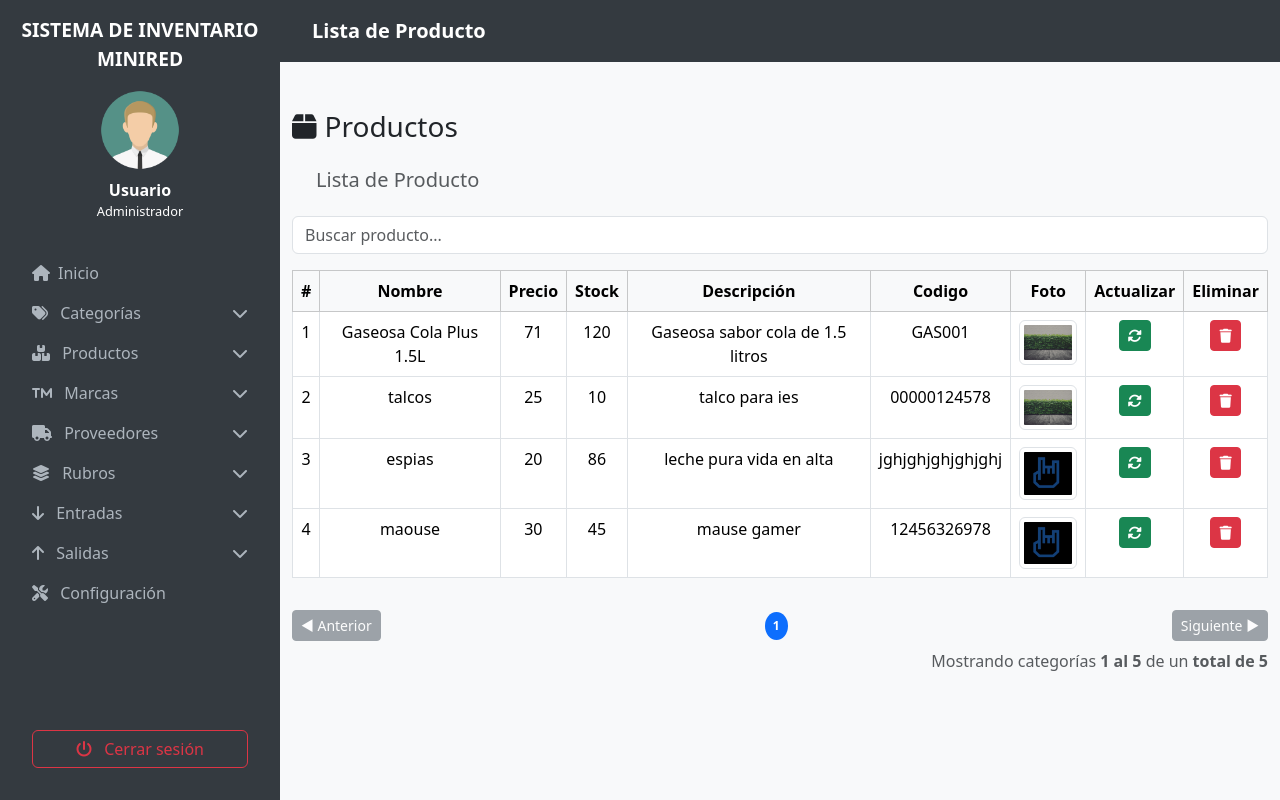
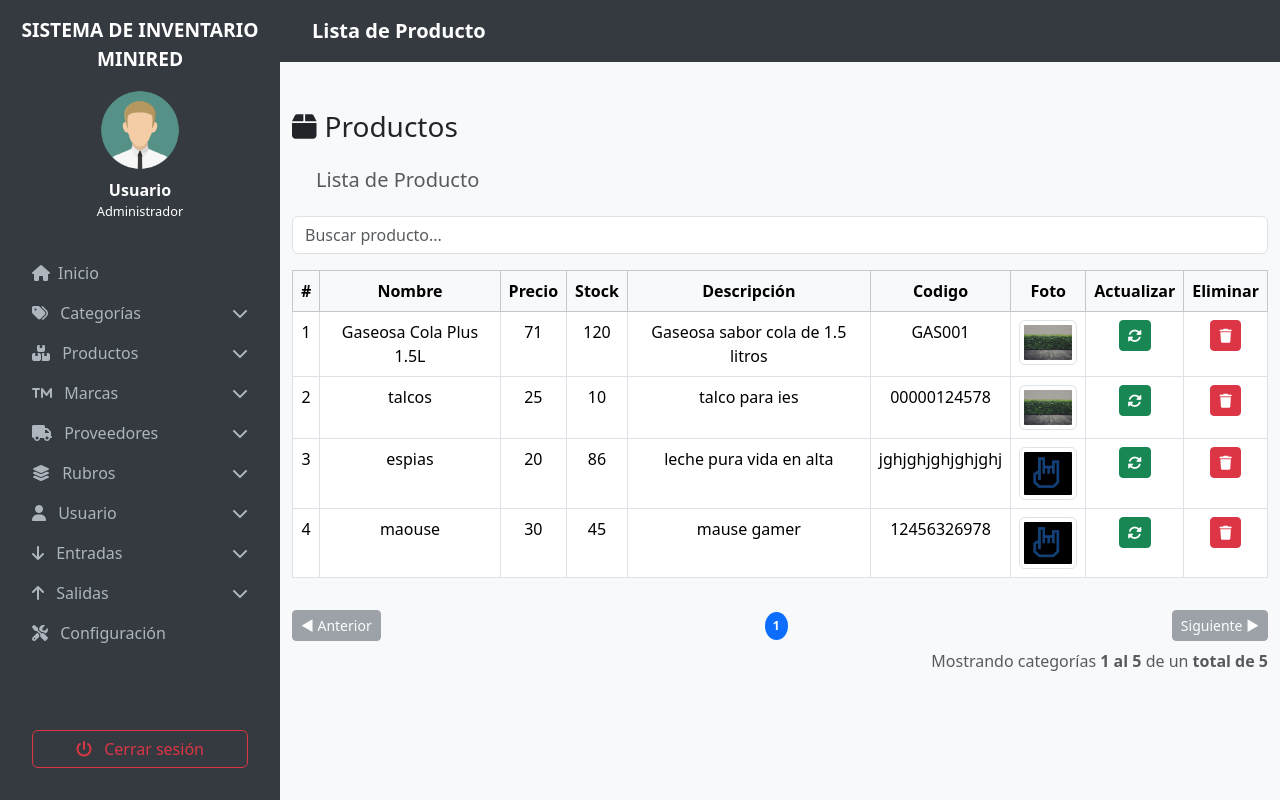
Before and after one commit to EmersonAbel23/Sistema-Inventario, a PHP site: page /Dashboard/lista_producto.php in a window 1280 px wide. Run offline with PHP 8.4, Linux system fonts and the light colour scheme; data comes from the database, SQL or seed files in the repository.

Commit message:
aumento de usuario
lista de usuarios

```diff
--- a/login/Dashboard/partials/nav.php
+++ b/login/Dashboard/partials/nav.php
@@ -76,6 +76,18 @@
         </ul>
       </li>
 
+        <!-- Usuario -->
+        <li class="nav-item">
+          <a class="nav-link d-flex justify-content-between align-items-center" data-bs-toggle="collapse" href="#usuarioSubmenu">
+            <span><i class="fas fa-user me-2"></i> Usuario</span>
+            <i class="fas fa-chevron-down rotate-icon"></i>
+          </a>
+          <ul class="collapse list-unstyled submenu" id="usuarioSubmenu">
+            <li><a class="nav-link" href="lista_usuario.php">Lista de usuarios</a></li>
+          </ul>
+        </li>
+
+
       <li class="nav-item">
         <a class="nav-link d-flex justify-content-between align-items-center" data-bs-toggle="collapse" href="#entradasSubmenu">
           <span><i class="fas fa-arrow-down me-2"></i> Entradas</span>
--- a/login/index.php
+++ b/login/index.php
@@ -102,6 +102,7 @@
                   <label for="password">Contraseña</label>
                   <input type="password" class="form-control" name="password" required>
                </div>
+
             </div>
             <div class="modal-footer">
                <button type="button" class="btn btn-secondary" data-dismiss="modal">Cerrar</button>
```
Also changed, not shown: login/Dashboard/index.php (+9 -0 lines).
